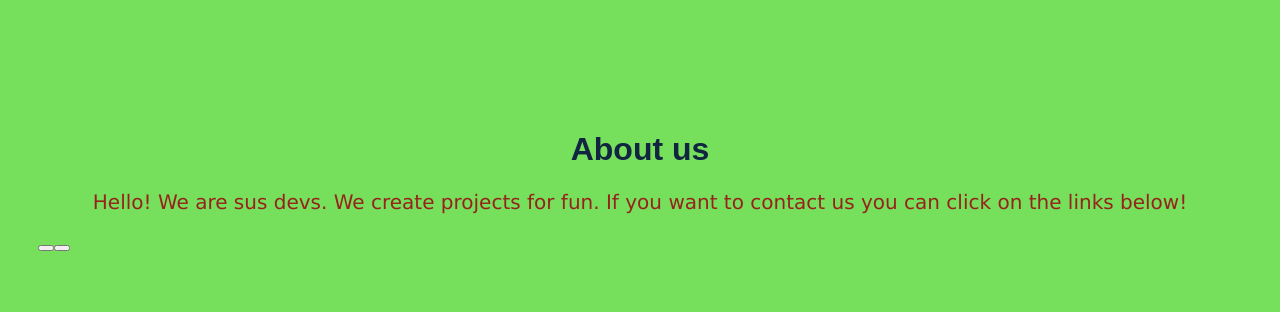
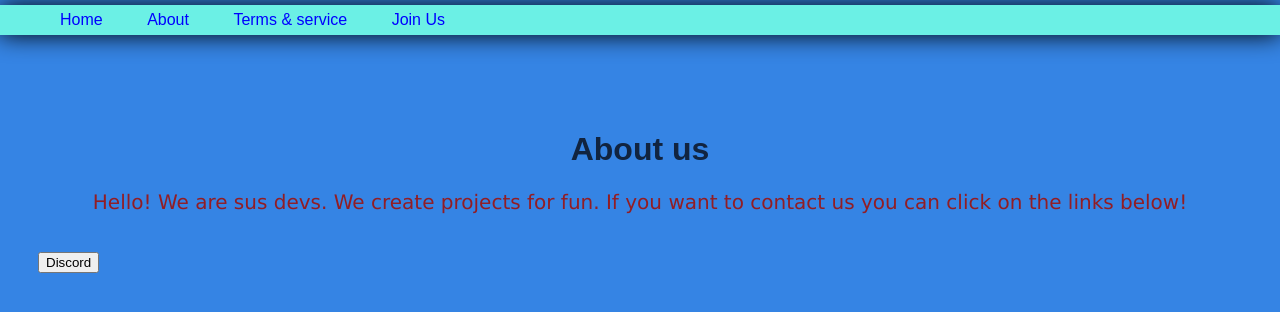
Before and after one commit to thehero12347/introduction, a plain HTML site: page index.html in a window 1280 px wide. Drawn offline with Linux system fonts and the light colour scheme.

Commit message:
many things

```diff
--- a/index.html
+++ b/index.html
@@ -4,21 +4,69 @@
 <head>
 <title>Sus Devs</title>
     <meta content="Introduction of sus devs" property="og:title" />
+
     <meta content="This is an intro site of sus devs" property="og:description" />
+
 <meta content="https://introduction.princeeeeeee.repl.co" property="og:url" />
-    <meta content="https://i.pinimg.com/originals/01/99/64/019964c72857dfd7e643887571eaa993.jpg" property="og:image" />
+
+<meta content="https://i.pinimg.com/originals/01/99
+/64/019964c72857dfd7e643887571eaa993.jpg" property="og:image" />
+
 <meta content="#000000" data-react-helmet="true" name="theme-color" />
+
 <link href="style.css" rel="stylesheet" type="text/css" />
 
+
+
 </head>
-<!-- sus devs naam rhega ok? decs lmaok-->
 <body>
+
+
+
+<header>
+<nav>
+    <ul>
+    <li>
+    <a href="index.html"> Home </a>
+    </li>
+    <li>
+    <a href="aboutme.html"> About </a>
+    </li>
+    <li> <a href="term.html"> Terms & service </a>
+    </li>
+    <li>
+    <a href="joinus.html"> Join Us </a>
+    </li>
+    </ul>
+</nav>
+
+</header>
+
+
+
+
 <h1>About us</h1>
+
 <p>Hello! We are sus devs. We create projects for fun. If you want to contact us you can click on the links below!</p>
-<button onClick="discord()"Discord</button>
-  <button></button>
+<br>
+
+
+
+<button id="discordJoin" <img src=onClick="discord()">Discord</button>
+
+
+
+
+
+
+
+
+
+
+
 
 <script src="script.js"></script>
 </body>
 
+
 </html>
--- a/script.js
+++ b/script.js
@@ -0,0 +1,3 @@
+document.getElementById("discordJoin").onclick = function (discord) {
+        location.href = "https://discord.gg/ZJNV7X7dWw";
+    };
--- a/style.css
+++ b/style.css
@@ -1,5 +1,5 @@
 body {
-    background-color: rgb(118, 224, 92);
+    background-color: rgb(53, 132, 228);
     height: 125vh;
     margin-top: 80px;
     padding: 30px;
```
Also changed, not shown: aboutme.html (added), joinus.html (added), term.html (added). Lines whose indentation alone changed are shown as unchanged.
